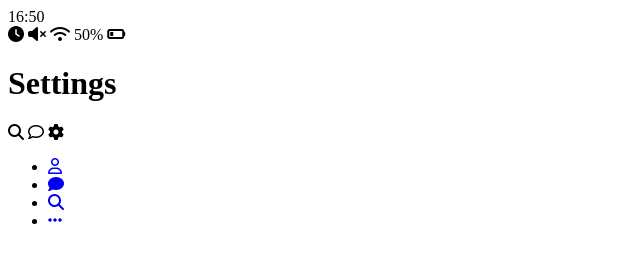
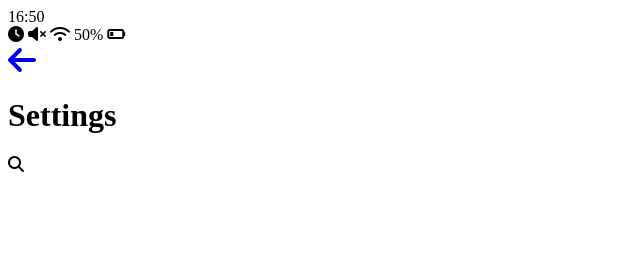
Before and after one commit to SangeunLEE801/kakao-clone, a plain HTML site: page settings.html in a window 1280 px wide. Shown: the whole page, without its empty margins (0-640 px from the left). Drawn offline with Linux system fonts and the light colour scheme.

Commit message:
Add header to settings

```diff
--- a/settings.html
+++ b/settings.html
@@ -24,43 +24,16 @@
     </div>
     <header class="header">
       <div class="header__header-column">
+        <a href="more.html" class="header__back-btn">
+          <i class="fas fa-arrow-left fa-2x"></i>
+        </a>
         <h1 class="header__title">Settings</h1>
       </div>
       <div class="header__header-column">
         <span class="header__icon">
           <i class="fas fa-search"></i>
         </span>
-        <span class="header__icon">
-          <i class="far fa-comment"></i>
-        </span>
-        <span class="header__icon">
-          <i class="fas fa-cog"></i>
-        </span>
       </div>
     </header>
-    <nav class="nav">
-      <ul class="nav__list">
-        <li class="nav__list-item">
-          <a href="friends.html" class="nav__list-link">
-            <i class="far fa-user"></i
-          ></a>
-        </li>
-        <li class="nav__list-item">
-          <a href="index.html" class="nav__list-link">
-            <i class="fas fa-comment"></i>
-          </a>
-        </li>
-        <li class="nav__list-item">
-          <a href="find.html" class="nav__list-link">
-            <i class="fas fa-search"></i>
-          </a>
-        </li>
-        <li class="nav__list-item">
-          <a href="more.html" class="nav__list-link">
-            <i class="fas fa-ellipsis-h"></i>
-          </a>
-        </li>
-      </ul>
-    </nav>
   </body>
 </html>
```
